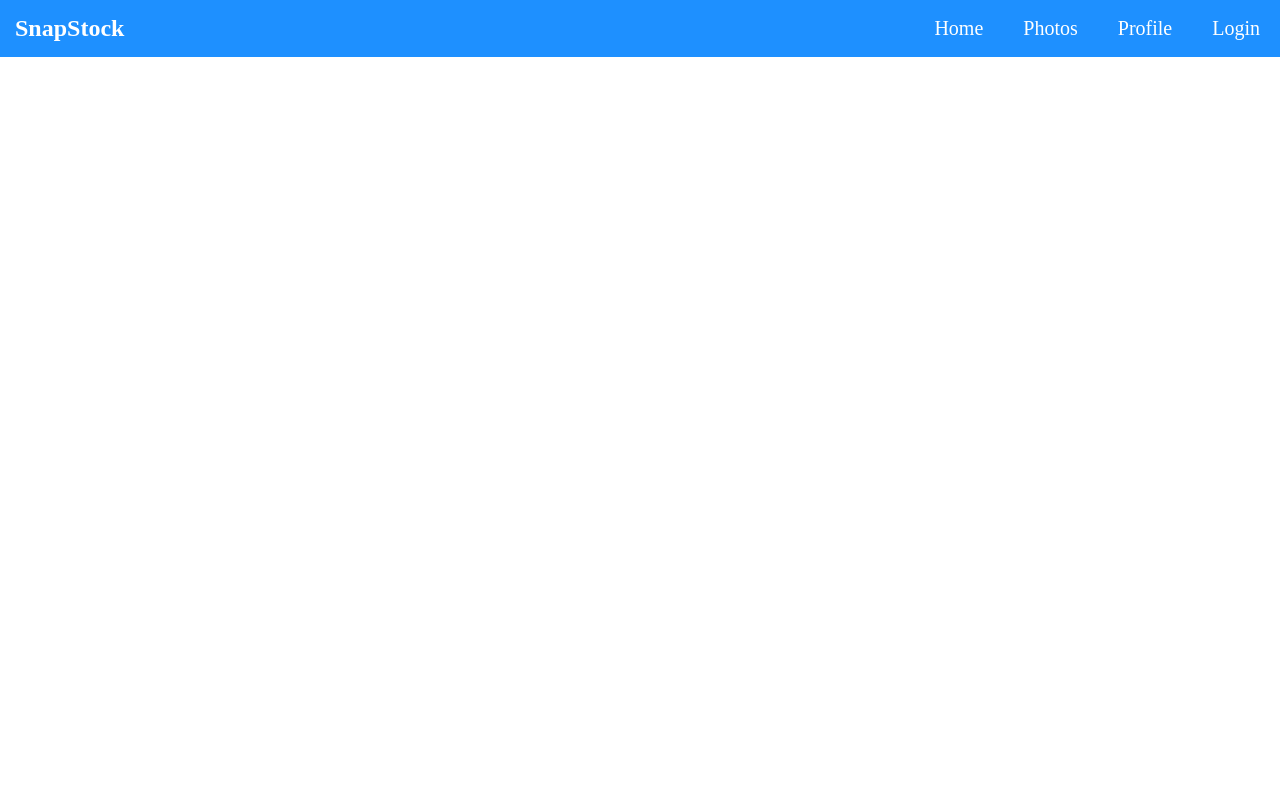
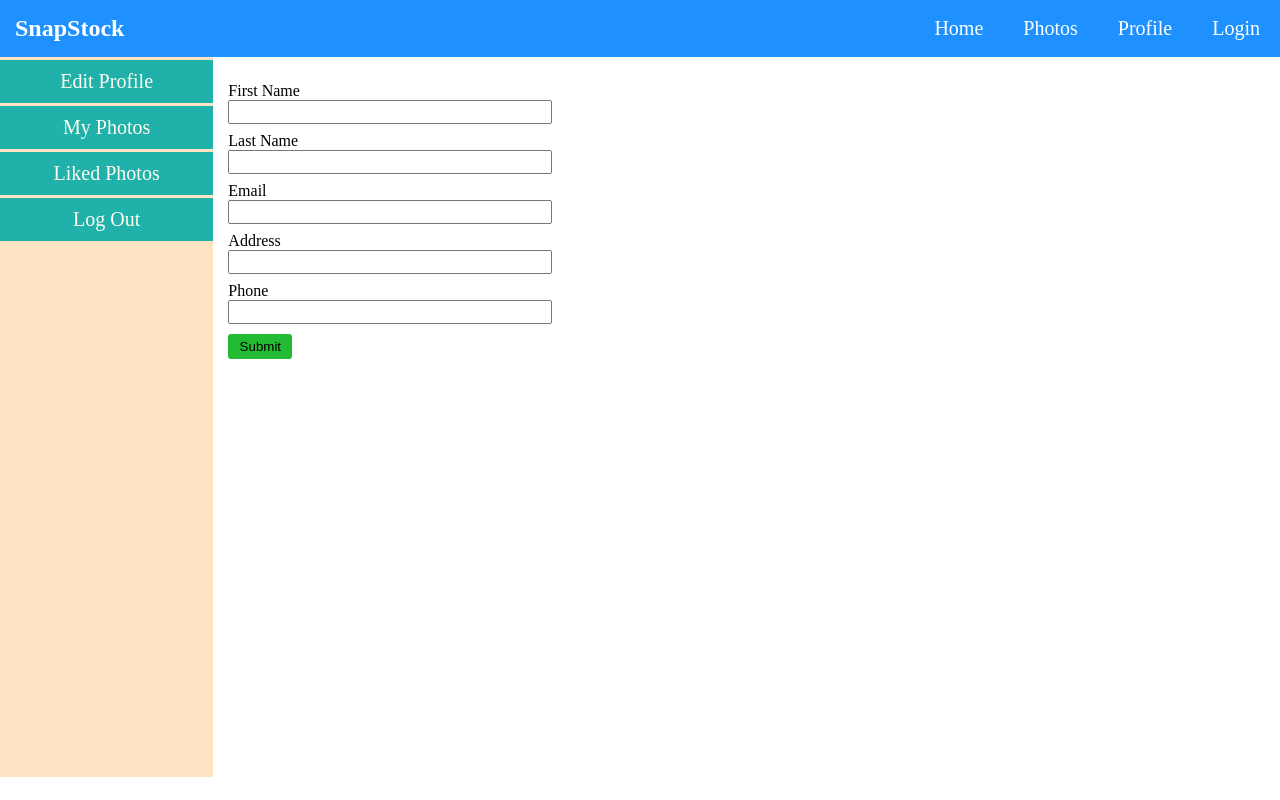
Before and after one commit to tahmid678/snapstock, a React (Create React App) app: page /profile/edit-profile in a window 1280 px wide. Built offline with nearby package versions, Linux system fonts and the light colour scheme.

Commit message:
added EditProfile Component

```diff
--- a/src/components/BodyComponent.js
+++ b/src/components/BodyComponent.js
@@ -1,11 +1,17 @@
 import React from 'react';
-import { Routes, Route } from 'react-router';
+import { Routes, Route } from 'react-router-dom';
 import Login from './Login';
+import Profile from './Profile';
+import EditProfile from './EditProfile';
+
 
 function BodyComponent() {
     return (
         <Routes>
             <Route path='/login' element={<Login />} />
+            <Route path='/profile' element={<Profile />}>
+                <Route path='edit-profile' element={<EditProfile />} />
+            </Route>
         </Routes>
     )
 }
--- /dev/null
+++ b/src/components/EditProfile.js
@@ -0,0 +1,81 @@
+import React from 'react';
+
+function EditProfile() {
+    const [firstName, setFirstName] = React.useState('');
+    const [lastName, setLastName] = React.useState('');
+    const [email, setEmail] = React.useState('');
+    const [address, setAddress] = React.useState('');
+    const [phone, setPhone] = React.useState('');
+
+
+    return (
+        <div className='editProfileContainer'>
+            <form>
+                <div className='formInput'>
+                    <label htmlFor='firstName' className='formLabel'>First Name</label>
+                    <input
+                        id='firstName'
+                        type='text'
+                        name='firstName'
+                        className='inputClass'
+                        value={firstName}
+                        onChange={(e) => setFirstName(e.target.value)}
+                    />
+                </div>
+                <div className='formInput'>
+                    <label htmlFor='lastName' className='formLabel'>Last Name</label>
+                    <input
+                        id='lastName'
+                        type='text'
+                        name='lastName'
+                        className='inputClass'
+                        value={lastName}
+                        onChange={(e) => setLastName(e.target.value)}
+                    />
+                </div>
+                <div className='formInput'>
+                    <label htmlFor='email' className='formLabel'>Email</label>
+                    <input
+                        id='email'
+                        type='email'
+                        name='email'
+                        className='inputClass'
+                        value={email}
+                        onChange={(e) => setEmail(e.target.value)}
+                    />
+                </div>
+                <div className='formInput'>
+                    <label htmlFor='address' className='formLabel'>Address</label>
+                    <input
+                        id='address'
+                        type='text'
+                        name='address'
+                        className='inputClass'
+                        value={address}
+                        onChange={(e) => setAddress(e.target.value)}
+                    />
+                </div>
+                <div className='formInput'>
+                    <label htmlFor='phone' className='formLabel'>Phone</label>
+                    <input
+                        id='phone'
+                        type='text'
+                        name='phone'
+                        className='inputClass'
+                        value={phone}
+                        onChange={(e) => setPhone(e.target.value)}
+                    />
+                </div>
+                <div className='formButton'>
+                    <input
+                        type='submit'
+                        value="Submit"
+                        className='inputButton'
+                    />
+                </div>
+            </form>
+        </div>
+    )
+}
+
+export default EditProfile;
--- /dev/null
+++ b/src/components/Profile.js
@@ -0,0 +1,20 @@
+import React from 'react';
+import { NavLink, Outlet } from 'react-router-dom';
+
+function Profile() {
+    return (
+        <div className='profileContainer'>
+            <div className='profileMenu'>
+                <NavLink to='edit-profile'>Edit Profile</NavLink>
+                <NavLink to='my-photos'>My Photos</NavLink>
+                <NavLink to='liked-photos'>Liked Photos</NavLink>
+                <NavLink to='logout'>Log Out</NavLink>
+            </div>
+            <div className='profileContent'>
+                <Outlet />
+            </div>
+        </div>
+    )
+}
+
+export default Profile;
--- a/src/index.css
+++ b/src/index.css
@@ -67,3 +67,37 @@
   border: none;
   border-radius: 3px;
 }
+
+/* profile component style  */
+
+.profileContainer {
+  display: grid;
+  grid-template-columns: repeat(12, 1fr);
+  height: 90vh;
+}
+
+.profileMenu {
+  grid-column: 1/3;
+  background-color: bisque;
+}
+
+.profileMenu a {
+  text-decoration: none;
+  display: block;
+  font-size: 20px;
+  text-align: center;
+  padding: 10px;
+  margin: 3px 0;
+  background-color: lightseagreen;
+  color: floralwhite;
+}
+
+.profileContent {
+  grid-column: 3/-1;
+}
+
+/* edit profile component style  */
+.editProfileContainer {
+  width: 30%;
+  padding: 25px 15px;
+}
```
